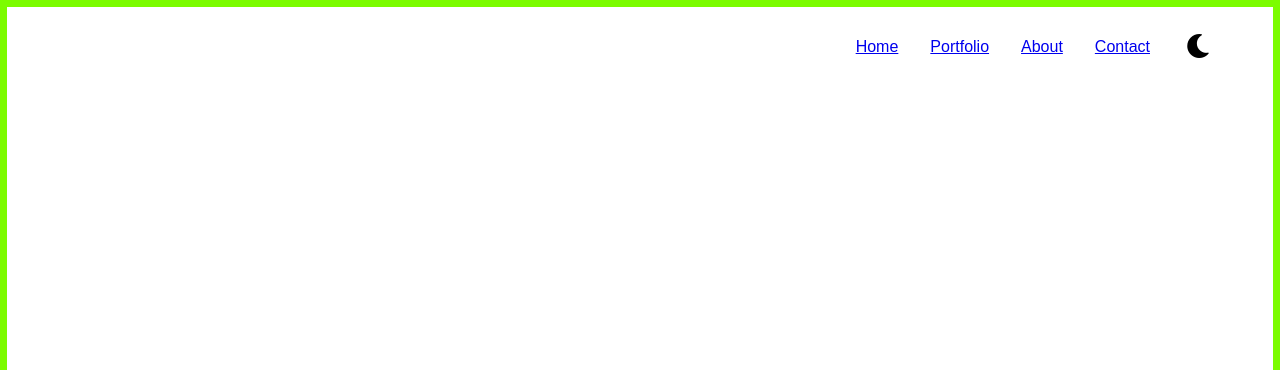
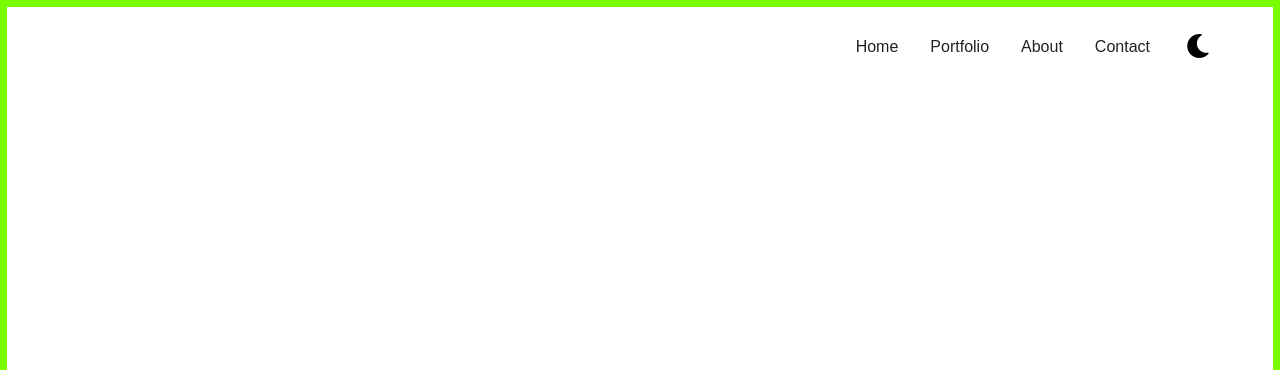
Before and after one commit to sadiejay/portfolio, a website built with Parcel: page index.html in a window 1280 px wide. Shown: the top 370 px of the page. Built offline with nearby package versions, Linux system fonts and the light colour scheme; a web font is replaced by a local one.

Commit message:
Removes default styling on nav links

```diff
--- a/css/scss/main.scss
+++ b/css/scss/main.scss
@@ -99,6 +99,9 @@ Author's custom styles
 
     .menu-nav {
       flex-direction: column;
+      a {
+        @include listSetting();
+      }
     }
     .home {
       min-height: 90vh;
```
Also changed, not shown: css/main.css, 1 other file.
